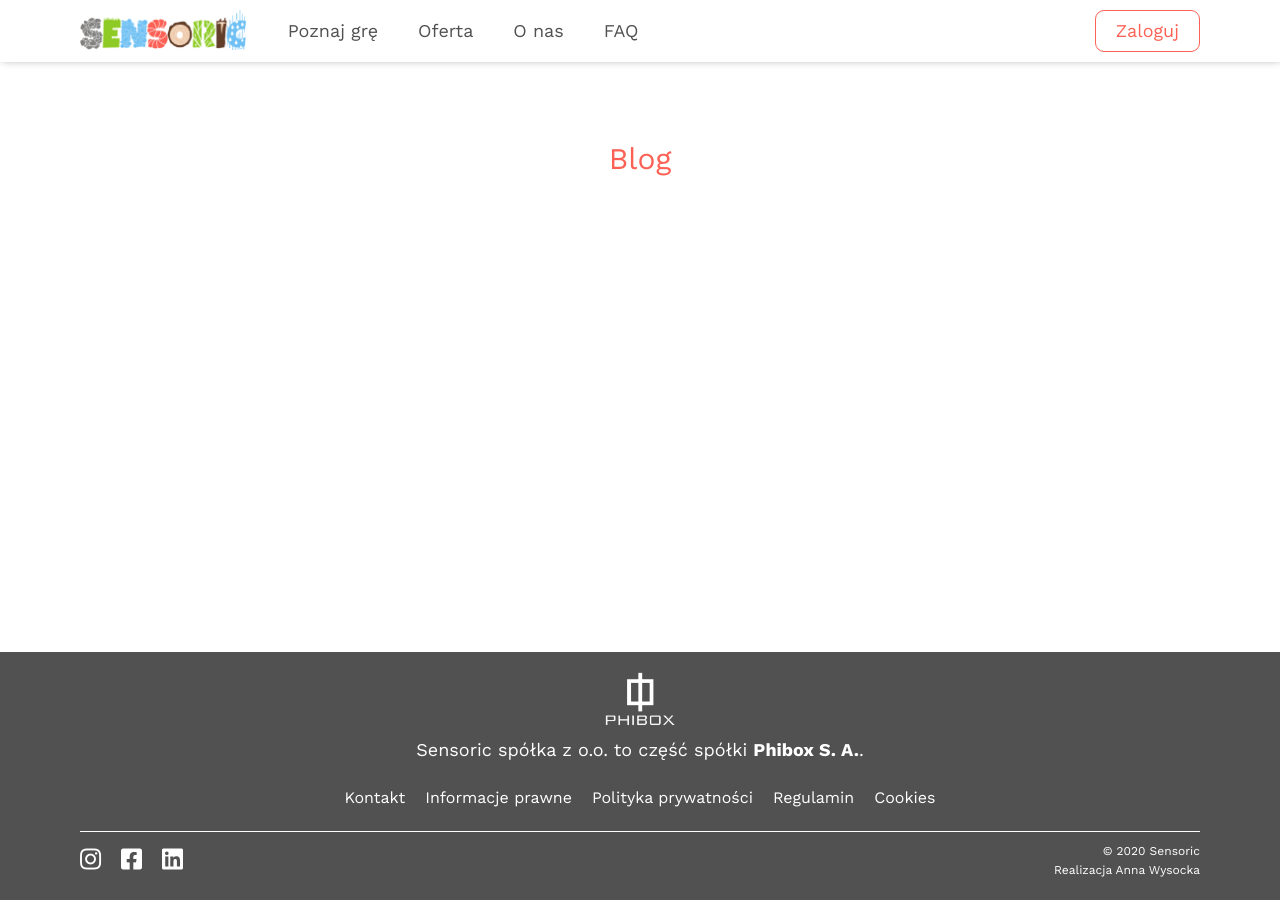
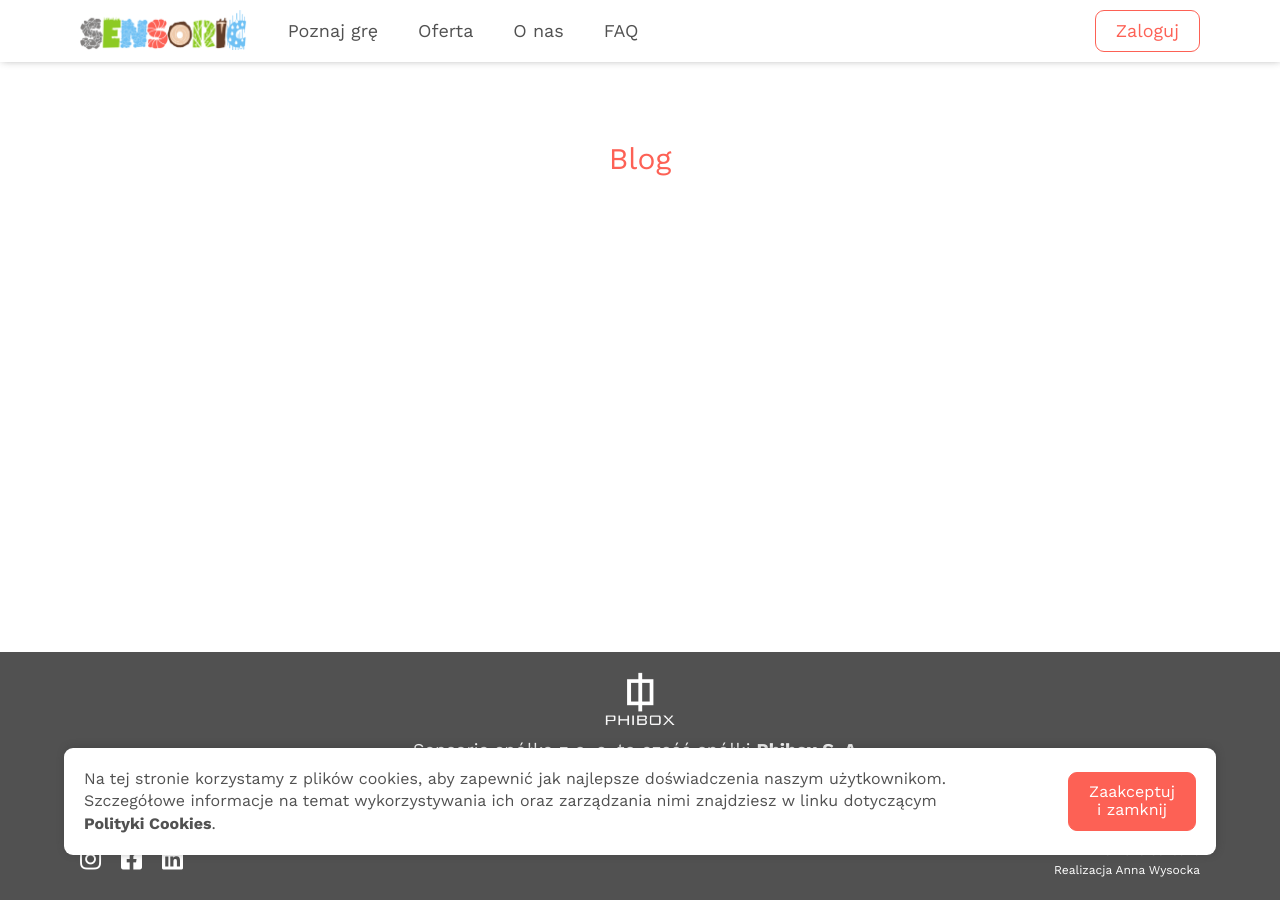
Before and after one commit to awysocka/sensoric-website, a Jekyll site: the page built from blog.html, in a window 1280 px wide. Built offline with Jekyll 4.4.1, drawn with Linux system fonts in a browser that asks for light colours.

Commit message:
SEN-38 Add cookies banner

```diff
--- /dev/null
+++ b/_includes/cookies-banner.html
@@ -0,0 +1,6 @@
+<div class="cookies-banner" id="cookies-banner">
+    <div class="cookies-banner__content">
+        <p class="cookies-banner__description">Na tej stronie korzystamy z plików cookies, aby zapewnić jak najlepsze doświadczenia naszym użytkownikom. Szczegółowe informacje na temat wykorzystywania ich oraz zarządzania nimi znajdziesz w linku dotyczącym <a href="/polityka-cookies">Polityki&nbsp;Cookies</a>.</p>
+        <button id="accept-cookies-button">Zaakceptuj i&nbsp;zamknij</button>
+    </div>
+</div>
--- a/_includes/footer.html
+++ b/_includes/footer.html
@@ -3,7 +3,7 @@
         <div class="footer__content">
             <div class="footer__description">
                 <img src="/assets/images/phibox_logo.png" alt="logo phibox">
-                <p class="paragraph paragraph--white">Sensoric spółka z o.o. to część spółki <a href="http://phibox.eu">Phibox&nbsp;S.&nbsp;A.</a>.
+                <p class="paragraph paragraph--white">Sensoric spółka z o. o. to część spółki <a href="http://phibox.eu">Phibox&nbsp;S.&nbsp;A.</a>.
             </div>
             <nav class="footer__nav">
                 <ul class="footer__menu">
--- a/_layouts/default.html
+++ b/_layouts/default.html
@@ -49,6 +49,7 @@ logo-visible-on-start: false
         {% include footer.html %}
 
     </div>
+    {% include cookies-banner.html %}
     <script src="/assets/js/script.js"></script>
     {% if page.additional-scripts %}
         {% for script in page.additional-scripts %}
--- /dev/null
+++ b/_sass/_cookies-banner.scss
@@ -0,0 +1,84 @@
+.cookies-banner {
+    position: fixed;
+    bottom: 5%;
+    left: 50%;
+    transform: translateX(-50%);
+    width: 90vw;
+    background-color: $color-white;
+    border-radius: $box-radius;
+    box-shadow: 1px -1px 8px -1px rgba(54,54,54,0.49);
+    z-index: 2;
+    display: none;
+
+    &__content {
+        padding: 2rem;
+        display: flex;
+        flex-direction: column;
+        justify-content: center;
+        align-items: center;
+    }
+
+    &__description {
+        font-size: $font-size-m;
+        line-height: 1.4;
+        color: $color-dark-grey;
+        text-align: center;
+        margin-bottom: 2rem;
+    }
+
+    a {
+        font-weight: 700;
+        transition: all .3s ease;
+    }
+
+    button {
+        background-color: $color-red;
+        border: 1px solid $color-red;
+        color: $color-white;
+        transition: all .3s ease;
+    }
+
+    &--active {
+        display: block;
+    }
+}
+
+//MEDIA QUERIES
+
+@include respond(tab-land) {
+
+    .cookies-banner {
+
+        &__content {
+            flex-direction: row;
+            justify-content: space-between;
+        }
+
+        &__description {
+            text-align: start;
+            margin-bottom: 0;
+            margin-right: 4rem;
+        }
+
+        a:hover {
+            color: $color-red;
+        }
+    }
+}
+
+
+@include respond(not-touch-device) {
+
+    .cookies-banner {
+
+        a:hover {
+            color: $color-red;
+        }
+
+        button:hover {
+            color: $color-red;
+            background-color: $color-white;
+            cursor: pointer;
+        }
+    }
+}
--- a/_sass/_navigation.scss
+++ b/_sass/_navigation.scss
@@ -5,7 +5,7 @@
     width: 100%;
     background-color: $color-white;
     box-shadow: 1px -1px 8px -1px rgba(54,54,54,0.49);
-    z-index: 2;
+    z-index: 3;
 
     &__wrapper {
         height: 62px;
--- a/_sass/main.scss
+++ b/_sass/main.scss
@@ -19,3 +19,4 @@
 @import 'contact-form';
 @import 'carousel';
 @import 'testimonials-slider';
+@import 'cookies-banner';
--- a/assets/js/script.js
+++ b/assets/js/script.js
@@ -40,3 +40,18 @@ function addAndRemoveClass(e) {
 
   clickedItem.classList.toggle('faq__list-item--active');
 }
+
+//cookies banner
+
+const cookiesBanner = document.getElementById('cookies-banner');
+const acceptCookiesButton = document.getElementById('accept-cookies-button');
+
+acceptCookiesButton.addEventListener('click', () => {
+  cookiesBanner.classList.remove('cookies-banner--active');
+
+  document.cookie = "cookies_accepted = true";
+});
+
+if (document.cookie.replace(/(?:(?:^|.*;\s*)cookies_accepted\s*\=\s*([^;]*).*$)|^.*$/, "$1") !== "true") {
+  cookiesBanner.classList.add('cookies-banner--active');
+}
```
